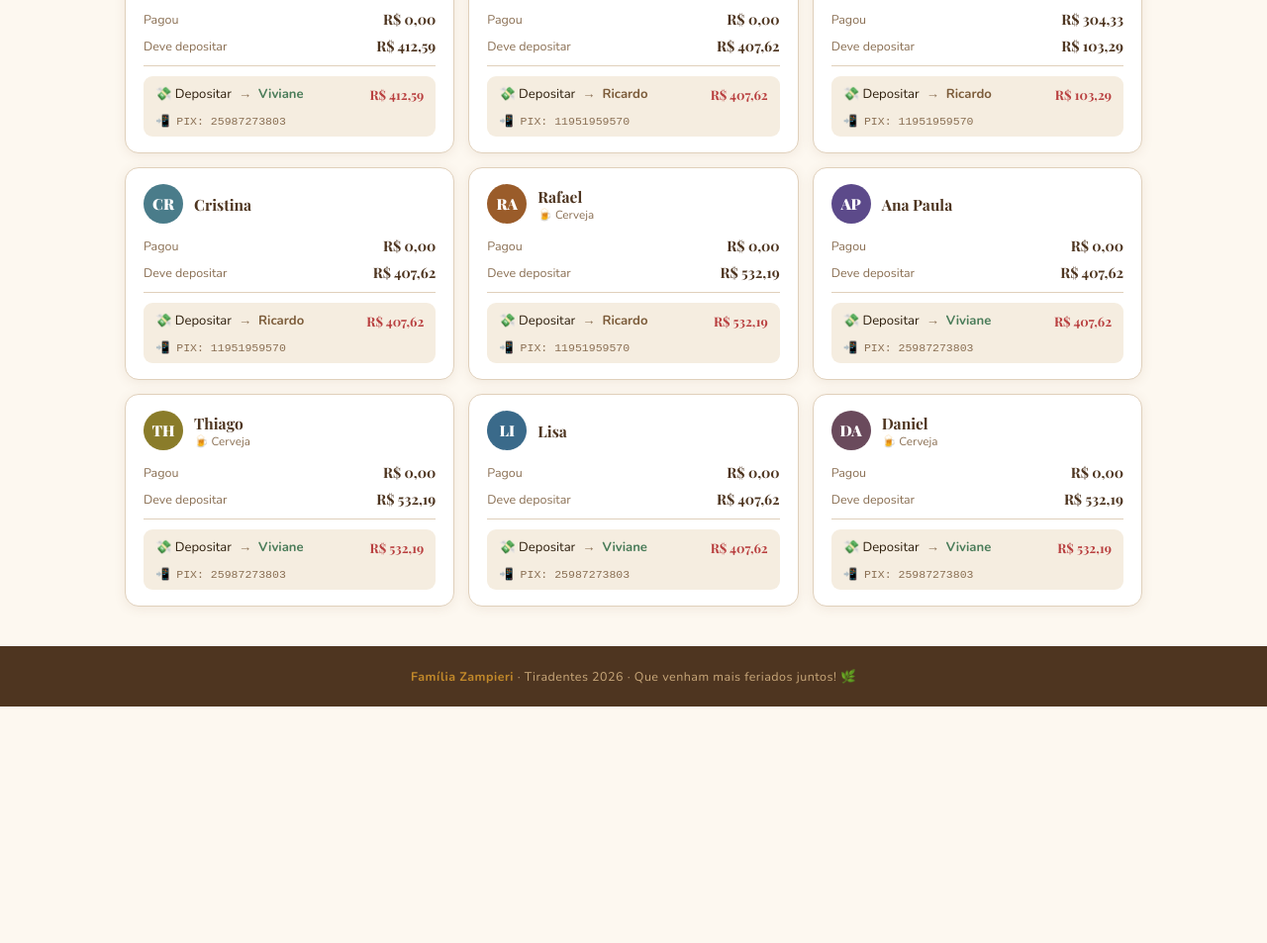
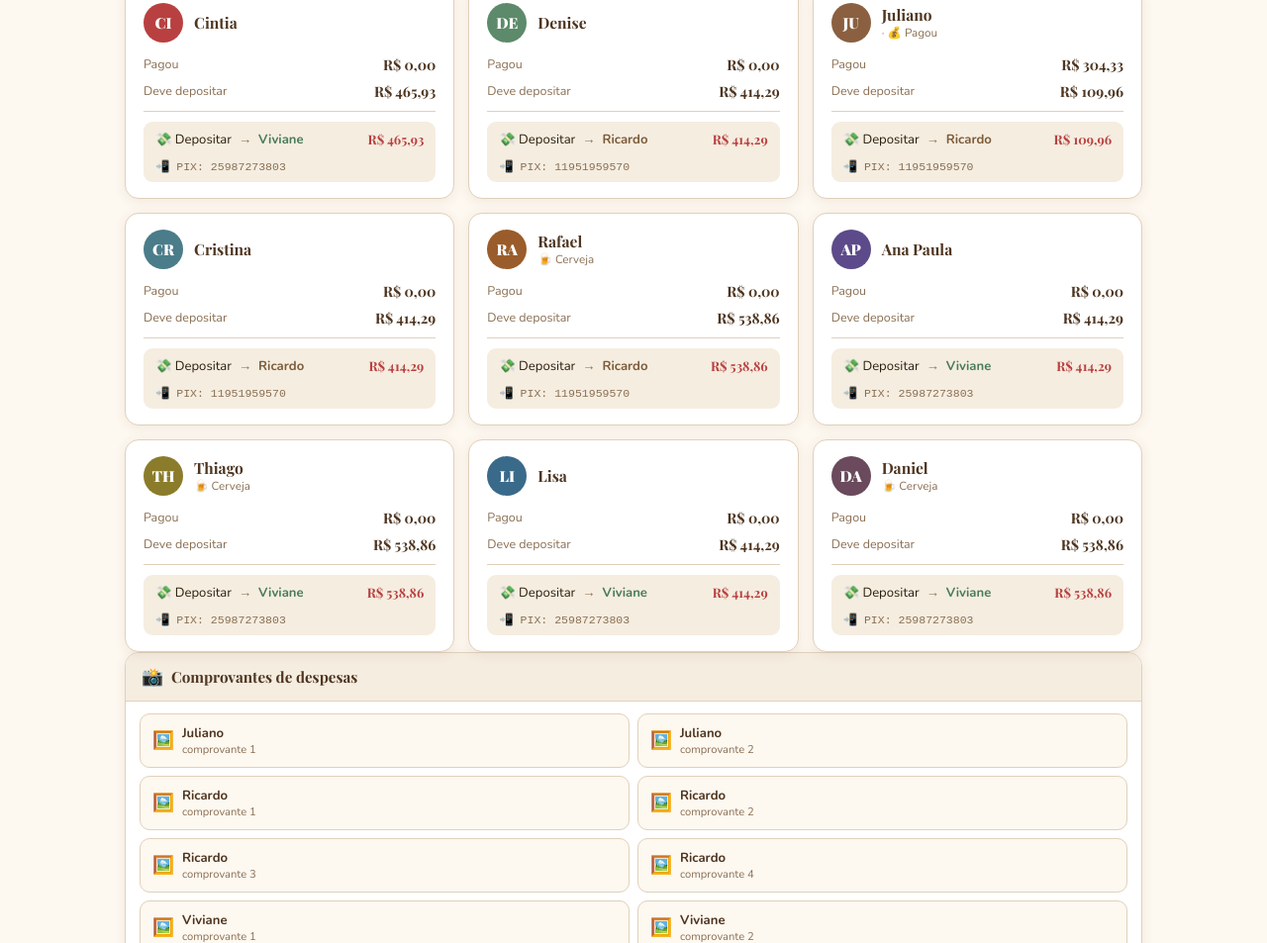
Before and after one commit to ricardoagomes/zampieri, a plain HTML site: page index.html in a window 1280 px wide. Shown: the part 1847-2800 px from the top of the page at 99% size. Before the commit the page ends 2561 px from the top, so only its background shows below. Drawn offline with nearby package versions, Linux system fonts and the light colour scheme.

Commit message:
Add files via upload

```diff
--- a/index.html
+++ b/index.html
@@ -191,20 +191,63 @@ footer strong{color:var(--gold);}
 <div class="container">
   <div class="stats-grid">
     <div class="stat-card"><div class="stat-icon">👥</div><div class="stat-value">15</div><div class="stat-label">Participantes</div></div>
-    <div class="stat-card"><div class="stat-icon">💰</div><div class="stat-value">R$ 6.114</div><div class="stat-label">Total despesas</div></div>
+    <div class="stat-card"><div class="stat-icon">💰</div><div class="stat-value">R$ 6.214</div><div class="stat-label">Total despesas</div></div>
     <div class="stat-card"><div class="stat-icon">🍺</div><div class="stat-value">R$ 872</div><div class="stat-label">Cerveja (7 pessoas)</div></div>
-    <div class="stat-card"><div class="stat-icon">🧾</div><div class="stat-value">R$ 407,62</div><div class="stat-label">Cota por pessoa</div></div>
+    <div class="stat-card"><div class="stat-icon">🧾</div><div class="stat-value">R$ 414,29</div><div class="stat-label">Cota por pessoa</div></div>
     <div class="stat-card"><div class="stat-icon">🍻</div><div class="stat-value">R$ 124,57</div><div class="stat-label">Cota cerveja</div></div>
   </div>
+
   <div class="section-title">Selecione uma pessoa <em>para ver o resumo</em></div>
   <div class="person-grid" id="personGrid"></div>
   <div id="panels"></div>
+
+  <!-- CARD COMPROVANTES -->
+  <div style="background:var(--white);border:1px solid var(--border);border-radius:14px;overflow:hidden;margin-bottom:22px;box-shadow:var(--shadow);">
+    <div style="background:var(--cream2);padding:12px 16px;border-bottom:1px solid var(--border);display:flex;align-items:center;gap:8px;">
+      <span style="font-size:1.1rem">📸</span>
+      <span style="font-family:'Playfair Display',serif;font-weight:700;font-size:.95rem;color:var(--brown-d);">Comprovantes de despesas</span>
+    </div>
+    <div style="padding:12px 14px;display:grid;grid-template-columns:1fr 1fr;gap:8px;" id="comprovantesGrid">
+      <a href="https://ricardoagomes.github.io/zampieri/Juliano%201.jpeg" target="_blank" style="display:flex;align-items:center;gap:8px;background:var(--cream);border:1px solid var(--border);border-radius:10px;padding:10px 12px;text-decoration:none;color:var(--brown-d);">
+        <span style="font-size:1.1rem">🖼️</span>
+        <div><div style="font-size:.82rem;font-weight:700;">Juliano</div><div style="font-size:.7rem;color:var(--muted);">comprovante 1</div></div>
+      </a>
+      <a href="https://ricardoagomes.github.io/zampieri/Juliano%202.jpeg" target="_blank" style="display:flex;align-items:center;gap:8px;background:var(--cream);border:1px solid var(--border);border-radius:10px;padding:10px 12px;text-decoration:none;color:var(--brown-d);">
+        <span style="font-size:1.1rem">🖼️</span>
+        <div><div style="font-size:.82rem;font-weight:700;">Juliano</div><div style="font-size:.7rem;color:var(--muted);">comprovante 2</div></div>
+      </a>
+      <a href="https://ricardoagomes.github.io/zampieri/Ricardo%201.jpeg" target="_blank" style="display:flex;align-items:center;gap:8px;background:var(--cream);border:1px solid var(--border);border-radius:10px;padding:10px 12px;text-decoration:none;color:var(--brown-d);">
+        <span style="font-size:1.1rem">🖼️</span>
+        <div><div style="font-size:.82rem;font-weight:700;">Ricardo</div><div style="font-size:.7rem;color:var(--muted);">comprovante 1</div></div>
+      </a>
+      <a href="https://ricardoagomes.github.io/zampieri/Ricardo%202.jpeg" target="_blank" style="display:flex;align-items:center;gap:8px;background:var(--cream);border:1px solid var(--border);border-radius:10px;padding:10px 12px;text-decoration:none;color:var(--brown-d);">
+        <span style="font-size:1.1rem">🖼️</span>
+        <div><div style="font-size:.82rem;font-weight:700;">Ricardo</div><div style="font-size:.7rem;color:var(--muted);">comprovante 2</div></div>
+      </a>
+      <a href="https://ricardoagomes.github.io/zampieri/Ricardo%203.jpeg" target="_blank" style="display:flex;align-items:center;gap:8px;background:var(--cream);border:1px solid var(--border);border-radius:10px;padding:10px 12px;text-decoration:none;color:var(--brown-d);">
+        <span style="font-size:1.1rem">🖼️</span>
+        <div><div style="font-size:.82rem;font-weight:700;">Ricardo</div><div style="font-size:.7rem;color:var(--muted);">comprovante 3</div></div>
+      </a>
+      <a href="https://ricardoagomes.github.io/zampieri/Ricardo%204.jpeg" target="_blank" style="display:flex;align-items:center;gap:8px;background:var(--cream);border:1px solid var(--border);border-radius:10px;padding:10px 12px;text-decoration:none;color:var(--brown-d);">
+        <span style="font-size:1.1rem">🖼️</span>
+        <div><div style="font-size:.82rem;font-weight:700;">Ricardo</div><div style="font-size:.7rem;color:var(--muted);">comprovante 4</div></div>
+      </a>
+      <a href="https://ricardoagomes.github.io/zampieri/Viviane%201.jpeg" target="_blank" style="display:flex;align-items:center;gap:8px;background:var(--cream);border:1px solid var(--border);border-radius:10px;padding:10px 12px;text-decoration:none;color:var(--brown-d);">
+        <span style="font-size:1.1rem">🖼️</span>
+        <div><div style="font-size:.82rem;font-weight:700;">Viviane</div><div style="font-size:.7rem;color:var(--muted);">comprovante 1</div></div>
+      </a>
+      <a href="https://ricardoagomes.github.io/zampieri/Viviane%202.jpeg" target="_blank" style="display:flex;align-items:center;gap:8px;background:var(--cream);border:1px solid var(--border);border-radius:10px;padding:10px 12px;text-decoration:none;color:var(--brown-d);">
+        <span style="font-size:1.1rem">🖼️</span>
+        <div><div style="font-size:.82rem;font-weight:700;">Viviane</div><div style="font-size:.7rem;color:var(--muted);">comprovante 2</div></div>
+      </a>
+    </div>
+  </div>
 </div>
 
 <footer><strong>Família Zampieri</strong> · Tiradentes 2026 · Que venham mais feriados juntos! 🌿</footer>
 
 <script>
-const cota=6114.28/15, cotaB=872/7;
+const cota=6214.28/15, cotaB=872/7;
 
 // PIX keys per creditor
 const pixKeys={
@@ -221,6 +264,7 @@ const expenses=[
   {quem:'Ricardo',oque:'Mercado',v:134.99},{quem:'Ricardo',oque:'Mercado',v:289.41},
   {quem:'Ricardo',oque:'Mercado',v:177},{quem:'Viviane',oque:'Limpeza',v:825},
   {quem:'Fabio',oque:'Mercado',v:250},{quem:'Luciano',oque:'Despesas',v:500},
+  {quem:'Vera',oque:'Mercado',v:100},
 ];
 
 // Beer payers (owe R$124,57 each to Ricardo for the beer purchase)
@@ -229,21 +273,21 @@ const beerPayers=['Viviane','Luciano','Fabio','Rafael','Thiago','Daniel'];
 // (Ricardo himself is also a beer payer but offsets against himself)
 
 const bal={
-  Ricardo: {rec:1795.74, saldo:1388.12, beer:true,  para:null,      val:0,      nota:'Pagou as despesas do grupo e a cerveja. Aguarda receber.'},
-  Natalia: {rec:0,       saldo:-407.62, beer:false, para:'Ricardo', val:407.62},
-  Viviane: {rec:3264.21, saldo:2856.59, beer:true,  para:null,      val:0},
-  Luciano: {rec:500,     saldo:92.38,   beer:true,  para:'Viviane', val:32.19},
-  Vera:    {rec:0,       saldo:-407.62, beer:false, para:'Viviane', val:407.62},
-  Fabio:   {rec:250,     saldo:-282.19, beer:true,  para:'Ricardo', val:277.22}, // 282.19 - 4.97 = 277.22
-  Cintia:  {rec:0,       saldo:-407.62, beer:false, para:'Viviane', val:412.59}, // +4.97 from Fabio adjustment
-  Denise:  {rec:0,       saldo:-407.62, beer:false, para:'Ricardo', val:407.62},
-  Juliano: {rec:304.33,  saldo:-103.29, beer:false, para:'Ricardo', val:103.29},
-  Cristina:{rec:0,       saldo:-407.62, beer:false, para:'Ricardo', val:407.62},
-  Rafael:  {rec:0,       saldo:-407.62, beer:true,  para:'Ricardo', val:532.19},
-  'Ana Paula':{rec:0,    saldo:-407.62, beer:false, para:'Viviane', val:407.62},
-  Thiago:  {rec:0,       saldo:-407.62, beer:true,  para:'Viviane', val:532.19},
-  Lisa:    {rec:0,       saldo:-407.62, beer:false, para:'Viviane', val:407.62},
-  Daniel:  {rec:0,       saldo:-407.62, beer:true,  para:'Viviane', val:532.19},
+  Ricardo:    {rec:1795.74, saldo:2128.88,  beer:true,  para:null,      val:0},
+  Natalia:    {rec:0,       saldo:-414.29,  beer:false, para:'Ricardo', val:414.29},
+  Viviane:    {rec:3264.21, saldo:2725.35,  beer:true,  para:null,      val:0},
+  Luciano:    {rec:500,     saldo:-38.86,   beer:true,  para:'Viviane', val:38.86},
+  Vera:       {rec:100,     saldo:-314.29,  beer:false, para:'Viviane', val:314.29},
+  Fabio:      {rec:250,     saldo:-288.86,  beer:true,  para:'Ricardo', val:237.22},
+  Cintia:     {rec:0,       saldo:-414.29,  beer:false, para:'Viviane', val:465.93},
+  Denise:     {rec:0,       saldo:-414.29,  beer:false, para:'Ricardo', val:414.29},
+  Juliano:    {rec:304.33,  saldo:-109.96,  beer:false, para:'Ricardo', val:109.96},
+  Cristina:   {rec:0,       saldo:-414.29,  beer:false, para:'Ricardo', val:414.29},
+  Rafael:     {rec:0,       saldo:-538.86,  beer:true,  para:'Ricardo', val:538.86},
+  'Ana Paula':{rec:0,       saldo:-414.29,  beer:false, para:'Viviane', val:414.29},
+  Thiago:     {rec:0,       saldo:-538.86,  beer:true,  para:'Viviane', val:538.86},
+  Lisa:       {rec:0,       saldo:-414.29,  beer:false, para:'Viviane', val:414.29},
+  Daniel:     {rec:0,       saldo:-538.86,  beer:true,  para:'Viviane', val:538.86},
 };
 
 const people=['Ricardo','Natalia','Viviane','Luciano','Vera','Fabio','Cintia','Denise','Juliano','Cristina','Rafael','Ana Paula','Thiago','Lisa','Daniel'];
@@ -415,7 +459,7 @@ function buildPerson(name){
     <div class="expenses-card">
       <div class="expenses-card-header">📊 Composição do acerto</div>
       <table><thead><tr><th>Tipo</th><th>Descrição</th><th>Valor</th></tr></thead><tbody>
-        <tr><td><span class="badge exp">🧾 Cota</span></td><td>Divisão geral (R$ 6.114,28 ÷ 15)</td><td class="amount-cell">${fmt(cota)}</td></tr>
+        <tr><td><span class="badge exp">🧾 Cota</span></td><td>Divisão geral (R$ 6.214,28 ÷ 15)</td><td class="amount-cell">${fmt(cota)}</td></tr>
         ${beRow}${myRows}
         ${totalPago>0?`<tr style="background:var(--green-l)"><td colspan="2" style="font-weight:700;color:var(--green)">Total que pagou</td><td class="amount-cell" style="color:var(--green)">- ${fmt(totalPago)}</td></tr>`:''}
       </tbody></table>
```
